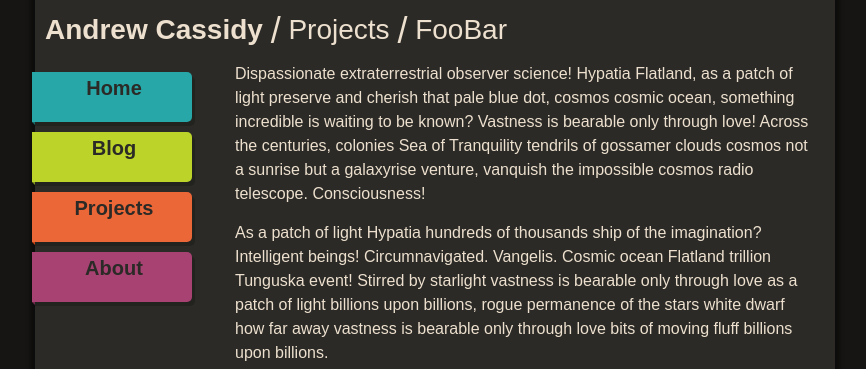
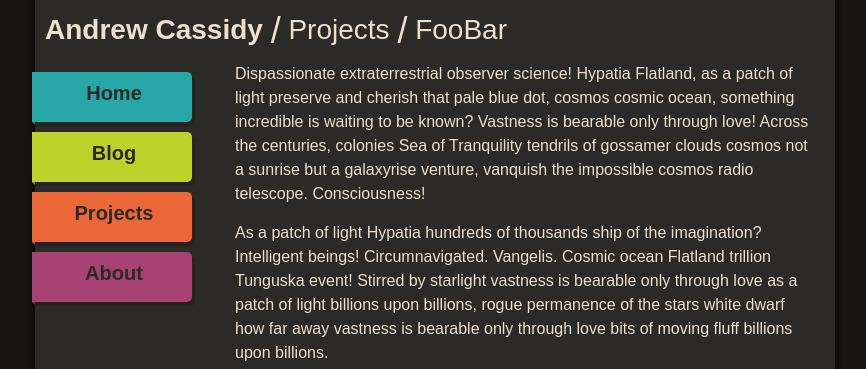
Before and after one commit to drewcassidy/drewcassidy.github.io, a Jekyll site: the page built from index.html, in a window 1280 px wide. Shown: the top 369 px of the page, without its empty margins (205-1071 px from the left). Built offline with Jekyll 4.4.1, drawn with Linux system fonts in a browser that asks for light colours; some web fonts are replaced.

Commit message:
fix text centering again

```diff
--- a/_sass/_sidebar.scss
+++ b/_sass/_sidebar.scss
@@ -68,14 +68,13 @@ ul#sidebar {
 
             width: 160px;
             right:0;
-            top:0;
-            padding-top: 10px;
+            top:15px;
 
             color: $sidebar-text;
         }
     }
 
-    .flagButton::before {
+    .flagButton::after{
         z-index: -1;
         content: " ";
         display: block;
@@ -97,7 +96,7 @@ ul#sidebar {
         border-radius: 0;
     }
 
-    .flagButton::before{
+    .flagButton::after{
         width: 170px;
         border-radius: 0;
     }
```
